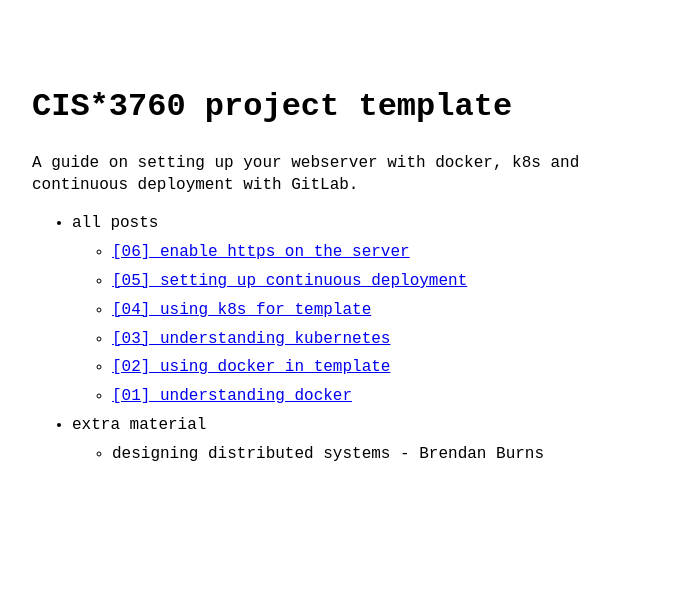
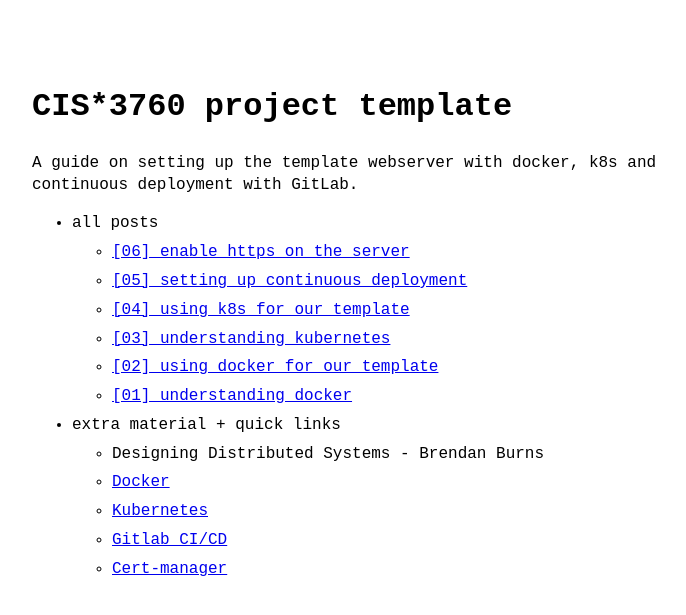
Before and after one commit to Raeein/cis3760-swe, a Jekyll site: the page built from blog/index.md, in a window 1280 px wide. Shown: the top 615 px of the page, without its empty margins (288-974 px from the left). Built offline with Jekyll 4.4.1, drawn with Linux system fonts in a browser that asks for light colours.

Commit message:
Fixed previous blogs

```diff
--- a/blog/_config.yml
+++ b/blog/_config.yml
@@ -3,7 +3,7 @@ author: Alif Merchant
 email: amerch04@uguelph.ca
 baseurl: "/blogs"
 description: >
-  A guide on setting up your webserver with docker, k8s and continuous deployment with GitLab.
+  A guide on setting up the template webserver with docker, k8s and continuous deployment with GitLab.
 
 theme: no-style-please
 
--- a/blog/_data/menu.yml
+++ b/blog/_data/menu.yml
@@ -6,6 +6,14 @@ entries:
       show_more_text: See archive...
       show_more_url: archive.html
 
-  - title: extra material
+  - title: extra material + quick links
     entries:
-      - title: designing distributed systems - Brendan Burns
+      - title: Designing Distributed Systems - Brendan Burns
+      - title: Docker
+        url: https://www.docker.com/
+      - title: Kubernetes
+        url: https://kubernetes.io/
+      - title: Gitlab CI/CD
+        url: https://docs.gitlab.com/ee/ci/
+      - title: Cert-manager
+        url: https://cert-manager.io/docs/
```
Also changed, not shown: blog/_posts/2023-09-30-[02]-using-docker-for-our-template.md (renamed from blog/_posts/2023-09-30-[02]-using-docker-in-template.md), blog/_posts/2023-10-31-[04]-using-k8s-for-our-template.md (renamed from blog/_posts/2023-10-31-[04]-using-k8s-for-template.md).
